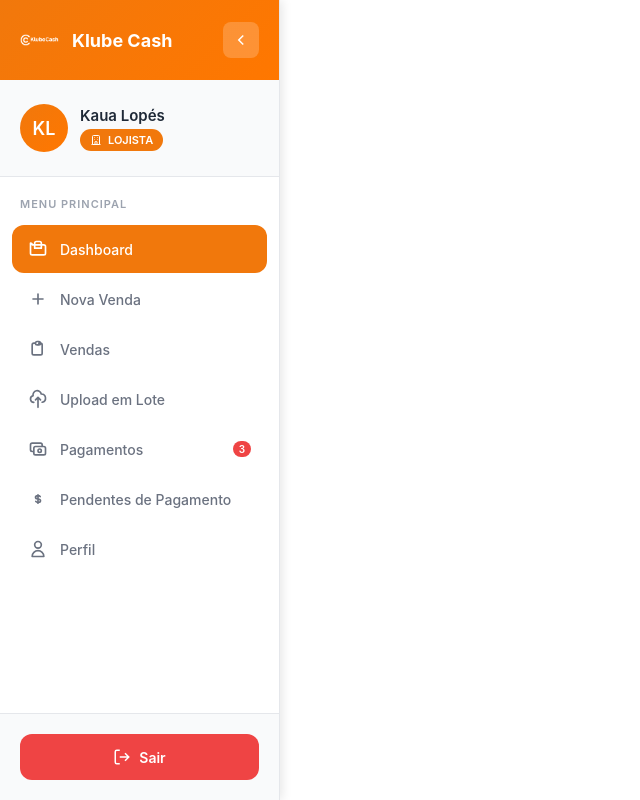
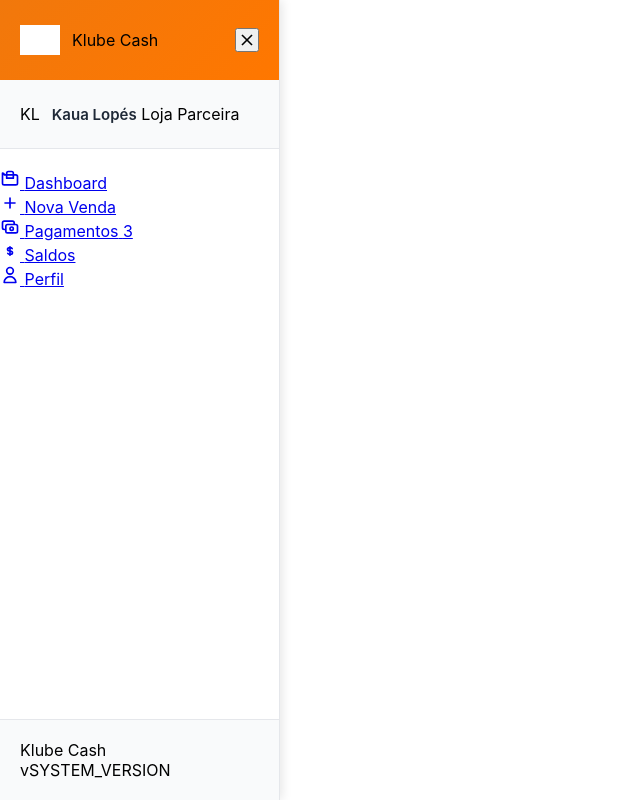
Before and after one commit to kauamatheus-ksml/klubecash, a PHP site: page /views/components/sidebar-store.php in a window 1280 px wide. Shown: the whole page, without its empty margins (0-640 px from the left). Run offline with PHP 8.4, Linux system fonts and the light colour scheme; a user stored in the database is signed in; some libraries are stand-ins or nearby versions; grey boxes are pictures that could not be loaded.

Commit message:
ocultar vendas e upload em lote

```diff
--- a/views/components/sidebar-store.php
+++ b/views/components/sidebar-store.php
@@ -27,7 +27,7 @@ if (count($nameParts) >= 2) {
 }
 $initials = strtoupper($initials);
 
-// Menu items
+// Menu items - VENDAS E UPLOAD EM LOTE OCULTADOS
 $menuItems = [
     [
         'id' => 'dashboard',
@@ -41,18 +41,24 @@ $menuItems = [
         'url' => STORE_REGISTER_TRANSACTION_URL,
         'icon' => '<path stroke-linecap="round" stroke-linejoin="round" stroke-width="2" d="M12 6v6m0 0v6m0-6h6m-6 0H6"/>'
     ],
+    /*
+    // VENDAS - OCULTADO CONFORME SOLICITADO
     [
         'id' => 'transactions',
         'title' => 'Vendas',
         'url' => STORE_TRANSACTIONS_URL,
         'icon' => '<path stroke-linecap="round" stroke-linejoin="round" stroke-width="2" d="M9 5H7a2 2 0 00-2 2v10a2 2 0 002 2h8a2 2 0 002-2V7a2 2 0 00-2-2h-2M9 5a2 2 0 002 2h2a2 2 0 002-2M9 5a2 2 0 012-2h2a2 2 0 012 2"/>'
     ],
+    */
+    /*
+    // UPLOAD EM LOTE - OCULTADO CONFORME SOLICITADO
     [
         'id' => 'batch-upload',
         'title' => 'Upload em Lote',
         'url' => STORE_BATCH_UPLOAD_URL,
         'icon' => '<path stroke-linecap="round" stroke-linejoin="round" stroke-width="2" d="M7 16a4 4 0 01-.88-7.903A5 5 0 1115.9 6L16 6a5 5 0 011 9.9M15 13l-3-3m0 0l-3 3m3-3v12"/>'
     ],
+    */
     [
         'id' => 'payment-history',
         'title' => 'Pagamentos',
@@ -62,8 +68,8 @@ $menuItems = [
     ],
     [
         'id' => 'saldos',
-        'title' => 'Pendentes de Pagamento',
-        'url' => STORE_PENDING_TRANSACTIONS_URL,
+        'title' => 'Saldos',
+        'url' => STORE_SALDOS_URL,
         'icon' => '<path stroke-linecap="round" stroke-linejoin="round" stroke-width="2" d="M12 8c-1.657 0-3 .895-3 2s1.343 2 3 2 3 .895 3 2-1.343 2-3 2m0-8c1.11 0 2.08.402 2.599 1M12 8V7m0 1v8m0 0v1m0-1c-1.11 0-2.08-.402-2.599-1"/>'
     ],
     [
@@ -96,220 +102,105 @@ $menuItems = [
     <!-- Header -->
     <header class="klube-sidebar-header">
         <div class="klube-logo-container">
-            <img src="../../assets/images/logo.png" alt="Klube Cash" class="klube-logo">
-            <span class="klube-logo-text">Klube Cash</span>
+            <img src="../../assets/images/icons/KlubeCashLOGO.png" alt="Klube Cash" class="klube-logo">
+            <span class="klube-brand-text">Klube Cash</span>
         </div>
-        <button class="klube-collapse-btn" id="klubeCollapseBtn" aria-label="Recolher menu">
-            <svg width="18" height="18" viewBox="0 0 24 24" fill="none" stroke="currentColor" stroke-width="2">
-                <polyline points="15,18 9,12 15,6"></polyline>
+
+        <button class="klube-close-btn" id="klubeCloseBtn" aria-label="Fechar menu">
+            <svg width="20" height="20" viewBox="0 0 24 24" fill="none" stroke="currentColor" stroke-width="2">
+                <line x1="18" y1="6" x2="6" y2="18"></line>
+                <line x1="6" y1="6" x2="18" y2="18"></line>
             </svg>
         </button>
     </header>
 
-    <!-- Perfil do usuário -->
+    <!-- Perfil do Usuário -->
     <div class="klube-user-profile">
-        <div class="klube-avatar"><?= $initials ?></div>
+        <div class="klube-user-avatar">
+            <?php echo $initials; ?>
+        </div>
         <div class="klube-user-info">
-            <div class="klube-user-name"><?= htmlspecialchars($userName) ?></div>
-            <div class="klube-user-role">
-                <svg width="12" height="12" viewBox="0 0 24 24" fill="none" stroke="currentColor" stroke-width="2">
-                    <path d="M19 21V5a2 2 0 00-2-2H7a2 2 0 00-2 2v16m14 0h2m-2 0h-5m-9 0H3m2 0h5M9 7h1m-1 4h1m4-4h1m-1 4h1m-5 10v-5a1 1 0 011-1h2a1 1 0 011 1v5m-4 0h4"/>
-                </svg>
-                Lojista
-            </div>
+            <span class="klube-user-name"><?php echo htmlspecialchars($userName); ?></span>
+            <span class="klube-user-type">Loja Parceira</span>
         </div>
     </div>
 
     <!-- Navegação -->
-    <nav class="klube-nav" role="navigation">
-        <div class="klube-nav-section">
-            <h3 class="klube-section-title">Menu Principal</h3>
-            <ul class="klube-menu">
+    <nav class="klube-nav">
+        <ul class="klube-nav-list">
             <?php foreach ($menuItems as $item): ?>
-                    <li class="klube-menu-item">
-                        <a href="<?= $item['url'] ?>"
-                           class="klube-menu-link <?= ($activeMenu === $item['id']) ? 'active' : '' ?>"
-                           data-page="<?= $item['id'] ?>"
-                           aria-current="<?= ($activeMenu === $item['id']) ? 'page' : 'false' ?>">
-                            <span class="klube-menu-icon">
-                                <svg width="20" height="20" viewBox="0 0 24 24" fill="none" stroke="currentColor" stroke-width="2">
-                                    <?= $item['icon'] ?>
+            <li class="klube-nav-item">
+                <a href="<?php echo $item['url']; ?>"
+                   class="klube-nav-link <?php echo ($activeMenu === $item['id']) ? 'active' : ''; ?>">
+                    <span class="klube-nav-icon">
+                        <svg width="20" height="20" viewBox="0 0 24 24" fill="none" stroke="currentColor">
+                            <?php echo $item['icon']; ?>
                         </svg>
                     </span>
-                            <span class="klube-menu-text"><?= $item['title'] ?></span>
+                    <span class="klube-nav-text"><?php echo $item['title']; ?></span>
+
                     <?php if (isset($item['badge']) && $item['badge'] > 0): ?>
-                                <span class="klube-badge"><?= $item['badge'] ?></span>
+                    <span class="klube-nav-badge"><?php echo $item['badge']; ?></span>
                     <?php endif; ?>
-                            <span class="klube-tooltip"><?= $item['title'] ?></span>
                 </a>
             </li>
             <?php endforeach; ?>
         </ul>
-        </div>
     </nav>
 
-    <!-- Footer -->
-    <footer class="klube-sidebar-footer">
-        <a href="../../auth/logout.php" class="klube-logout-btn" onclick="return confirm('Sair do sistema?')">
-            <svg class="klube-logout-icon" viewBox="0 0 24 24" fill="none" stroke="currentColor" stroke-width="2">
-                <path d="M9 21H5a2 2 0 01-2-2V5a2 2 0 012-2h4m7 14l5-5-5-5m5 5H9"/>
-            </svg>
-            <span class="klube-logout-text">Sair</span>
-        </a>
-    </footer>
-
+    <!-- Versão -->
+    <div class="klube-sidebar-footer">
+        <span class="klube-version">Klube Cash v<?php echo SYSTEM_VERSION; ?></span>
+    </div>
 </aside>
 
-<!-- Script da Sidebar -->
+<!-- Script JavaScript -->
 <script>
-(function() {
-    'use strict';
+document.addEventListener('DOMContentLoaded', function() {
+    const mobileToggle = document.getElementById('klubeMobileToggle');
+    const sidebar = document.getElementById('klubeSidebar');
+    const overlay = document.getElementById('klubeOverlay');
+    const closeBtn = document.getElementById('klubeCloseBtn');
 
-    // Elementos
-    const sidebar = document.getElementById('klubeSidebar');
-    const collapseBtn = document.getElementById('klubeCollapseBtn');
-    const mobileToggle = document.getElementById('klubeMobileToggle');
-    const overlay = document.getElementById('klubeOverlay');
-
-    if (!sidebar) return;
-
-    // Estado
-    let isCollapsed = localStorage.getItem('klubeSidebarCollapsed') === 'true';
-    let isMobileOpen = false;
-
-    // Funções utilitárias
-    function isMobile() {
-        return window.innerWidth <= 768;
+    // Função para abrir a sidebar
+    function openSidebar() {
+        sidebar.classList.add('klube-sidebar-open');
+        overlay.classList.add('klube-overlay-active');
+        document.body.style.overflow = 'hidden';
     }
 
-    function adjustMainContent() {
-        // Aguarda um pouco para garantir que a sidebar foi renderizada
-        setTimeout(() => {
-            const mainContent = document.querySelector('.main-content, .content, .page-content, main');
-            if (mainContent) {
-                if (isMobile()) {
-                    mainContent.style.marginLeft = '0';
-                    mainContent.style.paddingLeft = '0';
-                } else {
-                    const sidebarWidth = isCollapsed ? '80px' : '280px';
-                    mainContent.style.marginLeft = sidebarWidth;
-                    mainContent.style.paddingLeft = '0';
-                    mainContent.style.transition = 'margin-left 0.3s ease';
-                }
-
-                // Adiciona classe especial para identificação
-                mainContent.classList.add('klube-main-adjusted');
-            }
-        }, 50);
-    }
-
-    // Toggle desktop
-    function toggleDesktop() {
-        if (isMobile()) return;
-
-        isCollapsed = !isCollapsed;
-        sidebar.classList.toggle('collapsed', isCollapsed);
-        localStorage.setItem('klubeSidebarCollapsed', isCollapsed);
-        adjustMainContent();
-    }
-
-    // Toggle mobile
-    function toggleMobile() {
-        if (!isMobile()) return;
-
-        isMobileOpen = !isMobileOpen;
-        sidebar.classList.toggle('mobile-open', isMobileOpen);
-        overlay.classList.toggle('active', isMobileOpen);
-        document.body.classList.toggle('klube-mobile-menu-open', isMobileOpen);
-    }
-
-    function closeMobile() {
-        if (!isMobile()) return;
-
-        isMobileOpen = false;
-        sidebar.classList.remove('mobile-open');
-        overlay.classList.remove('active');
-        document.body.classList.remove('klube-mobile-menu-open');
+    // Função para fechar a sidebar
+    function closeSidebar() {
+        sidebar.classList.remove('klube-sidebar-open');
+        overlay.classList.remove('klube-overlay-active');
+        document.body.style.overflow = '';
     }
 
     // Event listeners
-    if (collapseBtn) {
-        collapseBtn.addEventListener('click', toggleDesktop);
+    if (mobileToggle) {
+        mobileToggle.addEventListener('click', openSidebar);
     }
 
-    if (mobileToggle) {
-        mobileToggle.addEventListener('click', toggleMobile);
+    if (closeBtn) {
+        closeBtn.addEventListener('click', closeSidebar);
     }
 
     if (overlay) {
-        overlay.addEventListener('click', closeMobile);
+        overlay.addEventListener('click', closeSidebar);
     }
 
-    // Clicks fora da sidebar em mobile
-    document.addEventListener('click', function(e) {
-        if (isMobile() && isMobileOpen &&
-            !sidebar.contains(e.target) &&
-            !mobileToggle.contains(e.target)) {
-            closeMobile();
+    // Fechar sidebar com ESC
+    document.addEventListener('keydown', function(e) {
+        if (e.key === 'Escape' && sidebar.classList.contains('klube-sidebar-open')) {
+            closeSidebar();
         }
     });
 
-    // Resize handler
-    let resizeTimeout;
+    // Fechar sidebar automaticamente em desktop quando a tela for redimensionada
     window.addEventListener('resize', function() {
-        clearTimeout(resizeTimeout);
-        resizeTimeout = setTimeout(function() {
-            if (isMobile()) {
-                sidebar.classList.remove('collapsed');
-                closeMobile();
-            } else {
-                sidebar.classList.toggle('collapsed', isCollapsed);
-            }
-            adjustMainContent();
-        }, 100);
-    });
-
-    // Teclas de atalho
-    document.addEventListener('keydown', function(e) {
-        if (e.ctrlKey && e.key === 'b' && !isMobile()) {
-            e.preventDefault();
-            toggleDesktop();
-        }
-        if (e.key === 'Escape' && isMobile() && isMobileOpen) {
-            closeMobile();
-        }
-    });
-
-    // Inicialização
-    function initialize() {
-        if (!isMobile() && isCollapsed) {
-            sidebar.classList.add('collapsed');
-        }
-        adjustMainContent();
-
-        // Observer para mudanças no DOM
-        const observer = new MutationObserver(function(mutations) {
-            mutations.forEach(function(mutation) {
-                if (mutation.type === 'childList') {
-                    adjustMainContent();
+        if (window.innerWidth > 992) {
+            closeSidebar();
         }
     });
 });
-
-        observer.observe(document.body, {
-            childList: true,
-            subtree: true
-        });
-    }
-
-    // Garantir inicialização após DOM ready
-    if (document.readyState === 'loading') {
-        document.addEventListener('DOMContentLoaded', initialize);
-    } else {
-        initialize();
-    }
-
-    console.log('✅ Sidebar carregada com posicionamento perfeito');
-
-})();
 </script>
```
Lines whose indentation alone changed are shown as unchanged.
